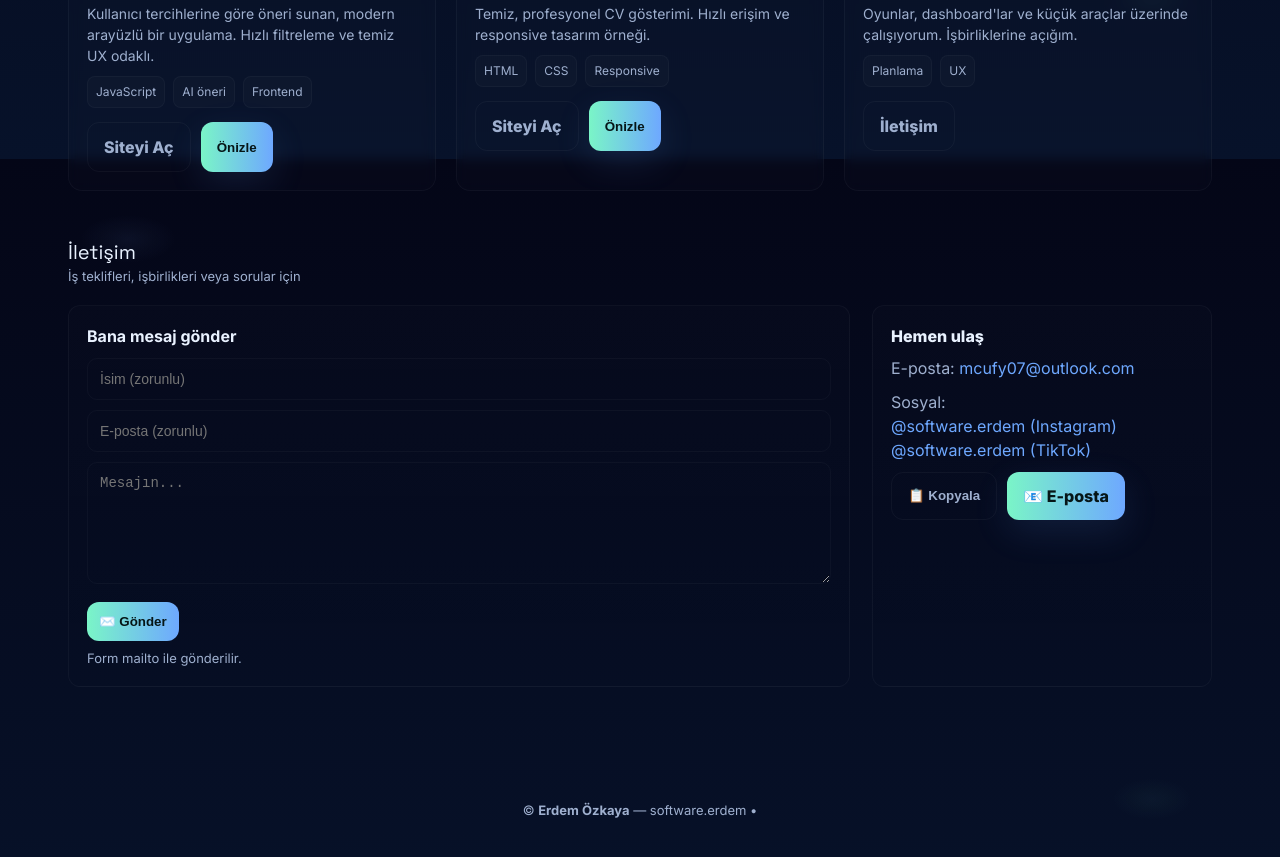
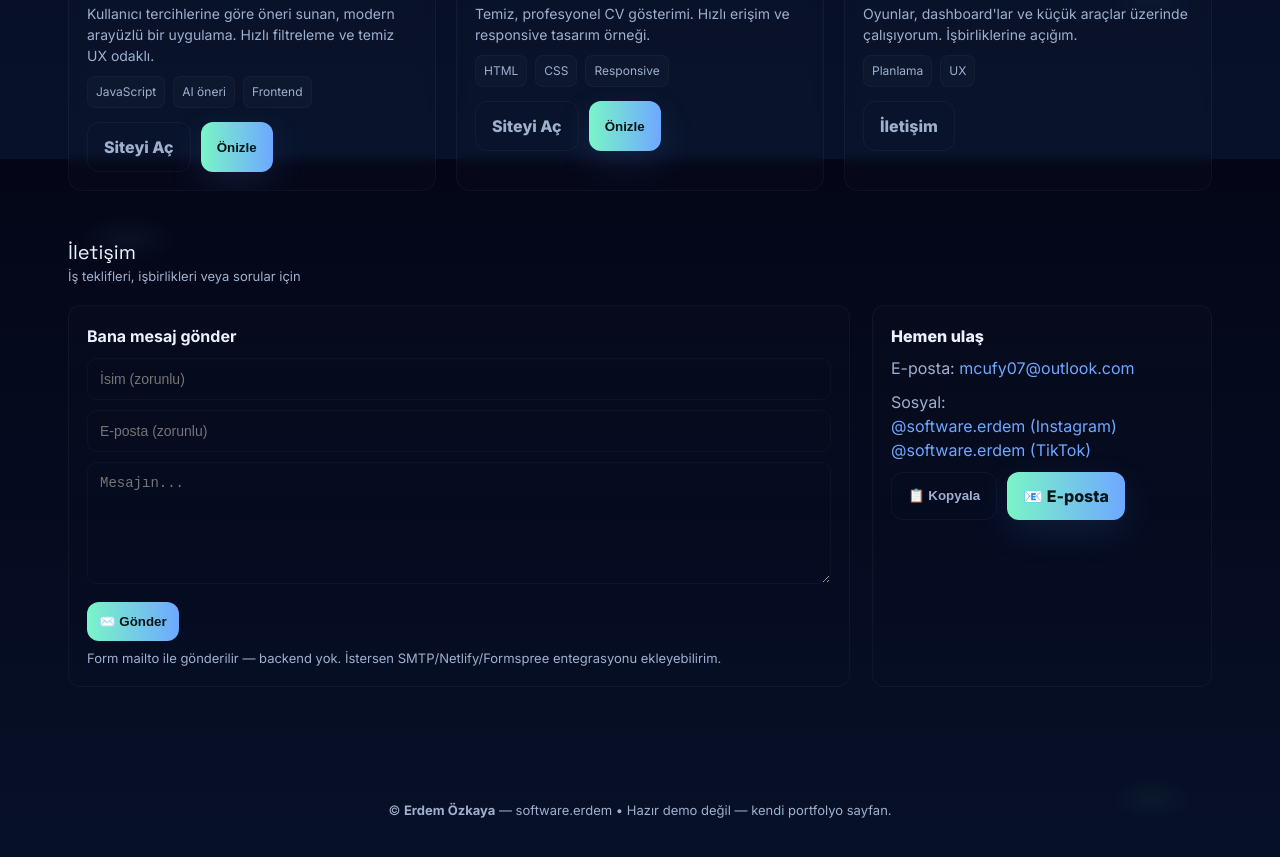
Before and after one commit to Mcufy-exe/potfolyo, a plain HTML site: page index.html in a window 1280 px wide. Shown: the part 1441-2298 px from the top of the page. Drawn offline with Linux system fonts and the light colour scheme.

Commit message:
Update index.html

```diff
--- a/index.html
+++ b/index.html
@@ -3,7 +3,7 @@
 <head>
 <meta charset="utf-8" />
 <meta name="viewport" content="width=device-width,initial-scale=1" />
-<title>Erdem Özkaya — Portfolyo</title>
+<title>Erdem Özkaya — Portfolio</title>
 <meta name="description" content="Erdem Özkaya | software.erdem — modern, ferah ve animasyonlu portfolyo." />
 <link rel="preconnect" href="https://fonts.googleapis.com">
 <link rel="preconnect" href="https://fonts.gstatic.com" crossorigin>
@@ -187,7 +187,7 @@
     <div class="hero-left">
       <div class="name">Erdem Özkaya</div>
       <div class="headline">Yazılım geliştirici — <span class="typing" id="typing">Modern web & UI</span></div>
-      <p style="color:var(--muted);margin-top:18px;max-width:70%">Kullanıcı odaklı, performanslı ve estetik web uygulamaları geliştiririm. Frontend, UI/UX & interaktif projeler üzerine yoğunlaşıyorum. Aşağıda canlı projelerimi bulabilirsin.</p>
+      <p style="color:var(--muted);margin-top:18px;max-width:70%">Kullanıcı odaklı, performanslı ve estetik web uygulamaları geliştiririm. Frontend, UI/UX & interaktif projeler üzerine yoğunlaşıyorum. Aşağıda canlı projelerim ve CV demo'yu bulabilirsin.</p>
 
       <div class="hero-cta">
         <a class="btn btn-primary" href="mailto:mcufy07@outlook.com?subject=Portfolyo%20ileti" title="E-posta gönder">📧 E-posta Gönder</a>
@@ -327,7 +327,7 @@
         <input id="email" type="email" placeholder="E-posta (zorunlu)" required>
         <textarea id="message" rows="6" placeholder="Mesajın..." required></textarea>
         <button class="send" type="submit">✉️ Gönder</button>
-        <div style="color:var(--muted);font-size:13px;margin-top:8px">Form mailto ile gönderilir.</div>
+        <div style="color:var(--muted);font-size:13px;margin-top:8px">Form mailto ile gönderilir — backend yok. İstersen SMTP/Netlify/Formspree entegrasyonu ekleyebilirim.</div>
       </form>
 
       <aside style="background:linear-gradient(180deg, rgba(255,255,255,0.01), transparent);padding:18px;border-radius:12px;border:1px solid var(--glass-border)">
@@ -347,7 +347,7 @@
   </section>
 
   <footer class="reveal" aria-hidden="false">
-    <div style="margin-top:36px">© <strong>Erdem Özkaya</strong> — <span style="color:var(--muted)">software.erdem</span> • </div>
+    <div style="margin-top:36px">© <strong>Erdem Özkaya</strong> — <span style="color:var(--muted)">software.erdem</span> • Hazır demo değil — kendi portfolyo sayfan.</div>
   </footer>
 
 </div>
@@ -440,7 +440,6 @@
     card.addEventListener('mouseleave', ()=>{ card.style.transform = ''; });
   });
 
-
   /* ------------------ Defensive: handle iframe X-Frame blocked ------------------ */
   window.addEventListener('error', function(evt){
     // silent; if iframe fails due to X-Frame-Options, user can open in new tab
```
